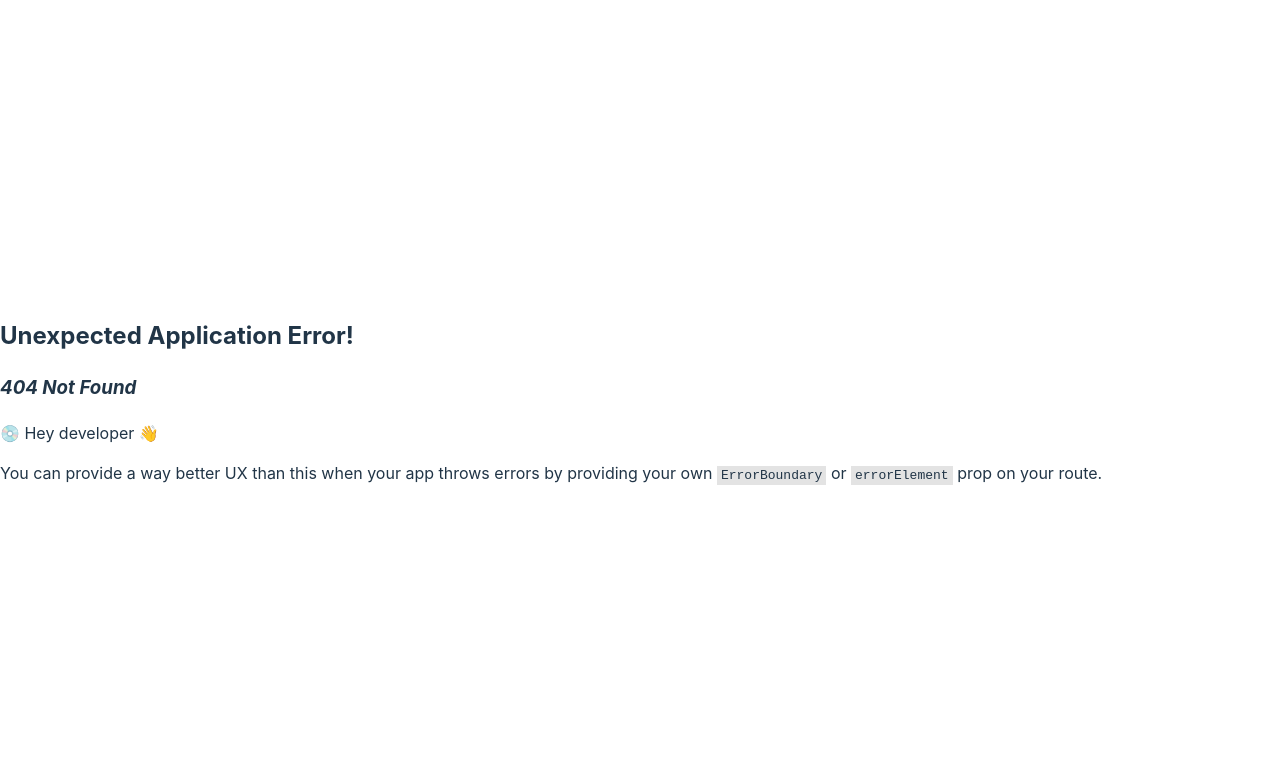
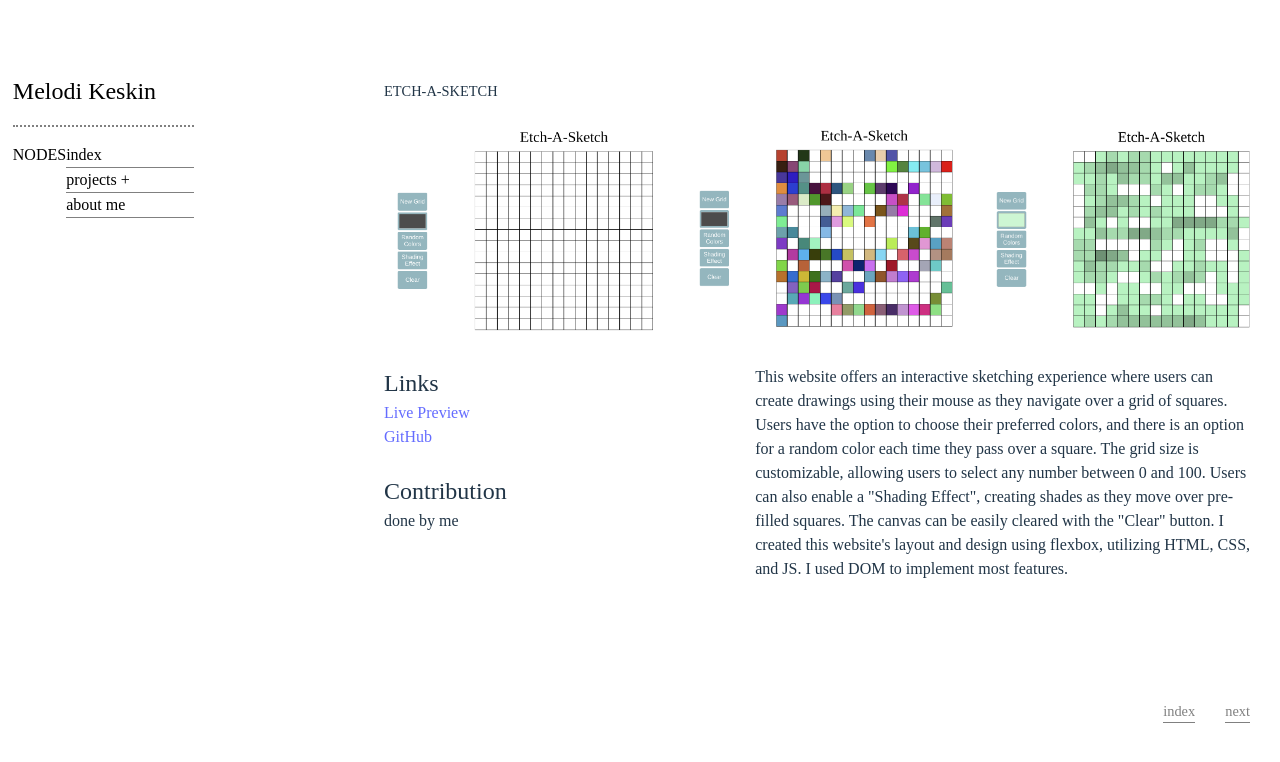
Before and after one commit to makimakimek/melodiPortfolio, a React (Vite) app: page /EtchASketch in a window 1280 px wide. Before the commit this address had no page. Shown: the top 762 px of the page. Built offline with nearby package versions, Linux system fonts and the light colour scheme; a web font is replaced by a local one.

Commit message:
etch-a-sketch project page done for now

```diff
--- a/src/App.css
+++ b/src/App.css
@@ -1,5 +1,5 @@
 #root {
-  background-color: white;
+  background-color: #ffffff;
   width: 100vw;
 }
 
--- a/src/App.jsx
+++ b/src/App.jsx
@@ -47,7 +47,7 @@ function App() {
                                             <Link to = "/InnoPromoo" className = "dropdownItem">InnoPromoo</Link>
                                             <Link to = "/Skinmate" className = "dropdownItem">Wordle</Link>
                                             <Link to = "/MemoryGame" className = "dropdownItem">Memory Game</Link>
-                                            <Link to = "/Skinmate" className = "dropdownItem">Etch-A-Sketch</Link>
+                                            <Link to = "/EtchASketch" className = "dropdownItem">Etch-A-Sketch</Link>
                                             <Link to = "/Skinmate" className = "dropdownItem">Shopping List</Link>
                                             <Link to = "/Skinmate" className = "dropdownItem">Cat Adoption</Link>
                                             <Link to = "/Skinmate" className = "dropdownItem">Dice Roller</Link>
@@ -133,7 +133,7 @@ function App() {
                                     </div>
                                 </Link>
 
-                                <Link to = "/Skinmate">
+                                <Link to = "/EtchASketch">
                                     <div className = "projectContainer">
                                         <div className = "projectImage">
                                             <img src = {etchASketchProjectImage} className = "subImage" alt = "an image of FloraPod project"/>
--- a/src/EtchASketch.jsx
+++ b/src/EtchASketch.jsx
@@ -0,0 +1,146 @@
+import './Skinmate.css';
+import './App.css';
+import { Link } from "react-router-dom";
+import photo1 from './assets/etchASketch1.png';
+import photo2 from './assets/etchASketch2.png';
+import photo3 from './assets/etchASketch3.png';
+
+function EtchASketch() {
+    return (
+        <>
+            <div className = "page">
+                <div className = "navAndProjects">
+                    <div className = "navigationAndName">
+                        <div className = "name">
+                            Melodi Keskin
+                        </div>
+
+                        {/*<div className = "mood">
+                            mood:
+                        </div>*/}
+
+                        <div className = "navigationTab">
+                            <div className = "nodes">
+                                NODES
+                            </div>
+
+                            <div className = "menu">
+                                <Link to = "/Featured">
+                                    <div className = "menuItem">
+                                        index
+                                    </div>
+                                </Link>
+
+                                <div className = "menuItem">
+                                    <div className = "dropdownProjects">
+                                        <div className = "dropdownTitle">
+                                            projects +
+                                        </div>
+
+                                        <div className = "dropdownContent">
+                                            <Link to = "/TwoArmRobotProject" className = "dropdownItem">Using a Two-Arm Robot System to Write Initials</Link>
+                                            <Link to = "/InvertedPendulum" className = "dropdownItem">Inverted Pendulum System Modelling</Link>
+                                            <Link to = "/BallBalancer" className = "dropdownItem">Ball Balancer System Control Modelling</Link>
+                                            <Link to = "/BridgeCable" className = "dropdownItem">Structural Analysis of a Bridge Cable</Link>
+                                            <Link to = "/FluidFlowSimulation" className = "dropdownItem">Fluid Flow Simulation Through an Expanding Pipe</Link>
+                                            <Link to = "/AirCompressorModelling" className = "dropdownItem">3D Modelling of an Air Compressor</Link>
+                                            <Link to = "/FloraPod" className = "dropdownItem">Climate Controlled Portable Greenhouse System</Link>
+                                        </div>
+                                    </div>
+                                </div>
+
+                                <a href = "https://www.google.com" className = "link">
+                                    <div className = "menuItem">
+                                        about me
+                                    </div>
+                                </a>
+                            </div>
+                        </div>
+                    </div>
+
+                    <div className = "projectCollection">
+                        <div className = "mainTitle">
+                            ETCH-A-SKETCH
+                        </div>
+
+                        <div className = "mainPhoto">
+                            <img src = {photo1} className = "singularPhoto" alt = "initial screen of etch-a-sketch website"/>
+
+                            <img src = {photo2} className = "singularPhoto" alt = "mid-screen of sketching"/>
+
+                            <img src = {photo3} className = "singularPhoto" alt = "mid-screen of sketching"/>
+                        </div>
+
+                        <div className = "infoAndParagraph">
+                            <div className = "info">
+                                <div className = "links">
+                                    <div className = "infoTitle">
+                                        Links
+                                    </div>
+
+                                    <div className = "infoFullText">
+                                        <div className = "infoSubText">
+                                            <a href = "https://makimakimek.github.io/etchASketch/" target = "_blank" className = "singularLink">Live Preview</a>
+                                        </div>
+
+                                        <div className = "infoSubText">
+                                            <a href = "https://github.com/makimakimek/etchASketch" target = "_blank" className = "singularLink">GitHub</a>
+                                        </div>
+                                    </div>
+                                </div>
+
+                                <div className = "contribution">
+                                    <div className = "infoTitle">
+                                        Contribution
+                                    </div>
+
+                                    <div className = "infoFullText">
+                                        <div className = "infoSubText">
+                                            done by me
+                                        </div>
+                                    </div>
+                                </div>
+                            </div>
+
+                            <div className = "projectParagraph">
+                                This website offers an interactive sketching experience where users can create drawings using their mouse as they navigate
+                                over a grid of squares. Users have the option to choose their preferred colors, and there is an option for a random color
+                                each time they pass over a square. The grid size is customizable, allowing users to select any number between 0 and 100.
+                                Users can also enable a "Shading Effect", creating shades as they move over pre-filled squares. The canvas can be easily
+                                cleared with the "Clear" button. I created this website's layout and design using flexbox, utilizing HTML, CSS, and JS.
+                                I used DOM to implement most features.
+                            </div>
+                        </div>
+
+                        <div className = "moreImages">
+                            <div className = "projectText">
+
+                            </div>
+
+                            <div className = "projectImage">
+
+                            </div>
+
+                            <div className = "projectImage">
+
+                            </div>
+
+                            <div className = "projectText">
+
+                            </div>
+                        </div>
+                    </div>
+                </div>
+
+                <div className = "linkContainer">
+                    <Link to = "/Featured">
+                        <div className = "indexLink">index</div>
+                    </Link>
+                    <a href = "https://www.google.com" className = "nextLink">next</a>
+                </div>
+            </div>
+        </>
+    )
+}
+
+export default EtchASketch
--- a/src/main.jsx
+++ b/src/main.jsx
@@ -7,6 +7,7 @@ import Skinmate from './Skinmate.jsx';
 import CountdownTimer from './CountdownTimer.jsx';
 import InnoPromoo from './InnoPromoo.jsx';
 import MemoryGame from './MemoryGame.jsx';
+import EtchASketch from './EtchASketch.jsx';
 
 const router = createBrowserRouter([
   {
@@ -29,6 +30,10 @@ const router = createBrowserRouter([
     path: "MemoryGame",
     element: <MemoryGame />,
   },
+  {
+    path: "EtchASketch",
+    element: <EtchASketch />,
+  },
 ]);
 
 ReactDOM.createRoot(document.getElementById('root')).render(
```
